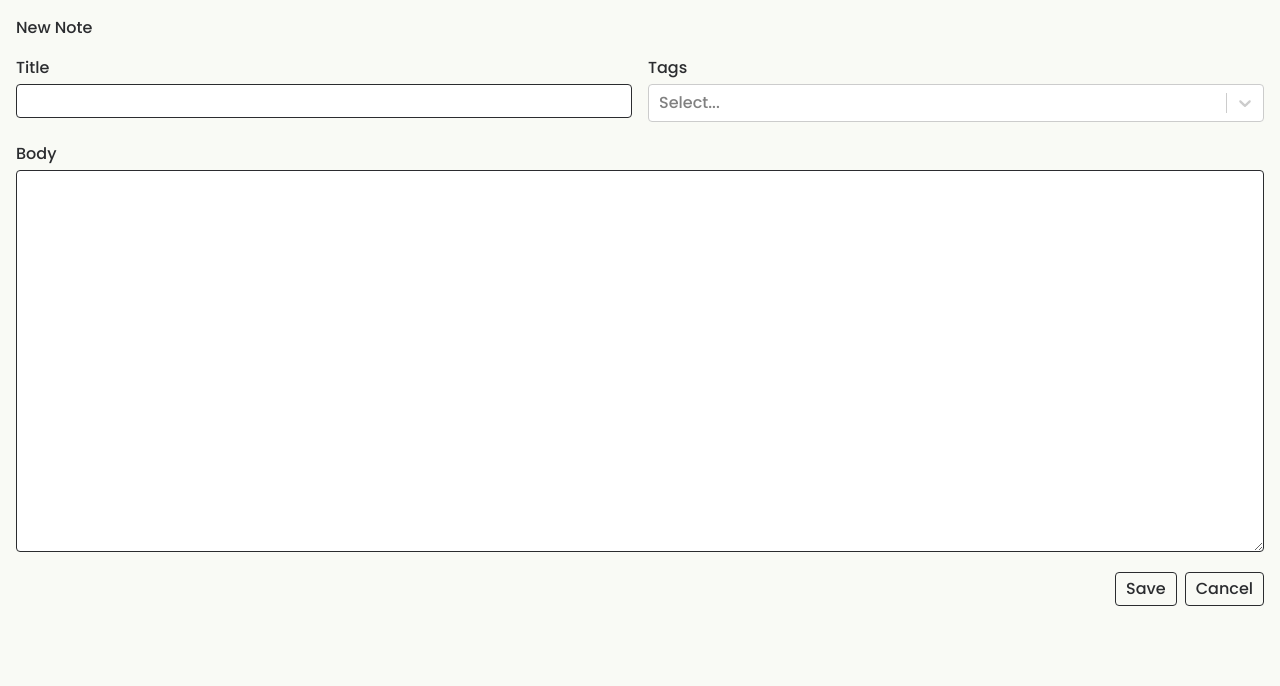
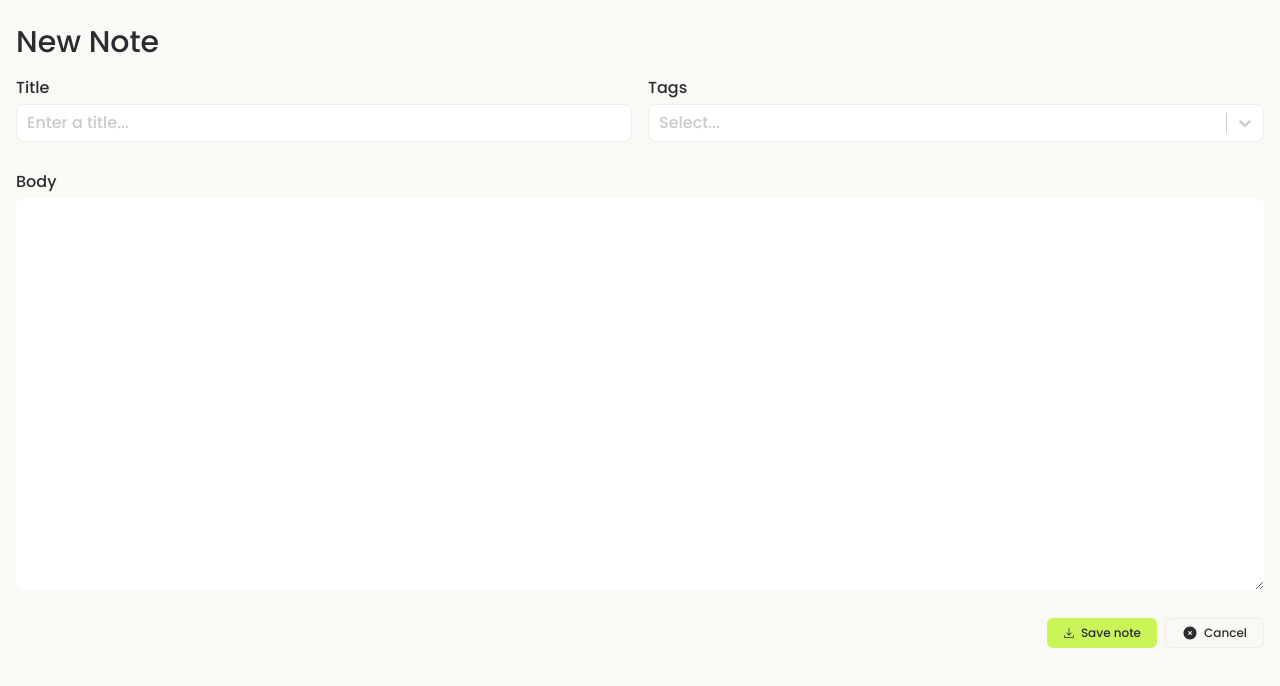
Before and after one commit to LukasV3/notable, a React (Vite) app: page /new in a window 1280 px wide. Shown: the top 686 px of the page. Built offline with nearby package versions, Linux system fonts and the light colour scheme.

Commit message:
Updated styles and added dark mode class variants

```diff
--- a/index.html
+++ b/index.html
@@ -6,7 +6,7 @@
     <meta name="viewport" content="width=device-width, initial-scale=1.0" />
     <title>Notable</title>
   </head>
-  <body>
+  <body class="text-grey font-medium bg-volt-light min-h-screen dark:text-white dark:bg-[#0d0f10]">
     <div id="root"></div>
     <script type="module" src="/src/main.tsx"></script>
   </body>
--- a/src/App.tsx
+++ b/src/App.tsx
@@ -86,8 +86,8 @@ function App() {
   }
 
   return (
-    <div className="bg-[#f9faf5] min-h-screen text-grey font-medium">
-      <div className="container py-4">
+    <div className="bg-volt-light min-h-screen dark:bg-[#0d0f10]">
+      <div className="container py-6">
         <Routes>
           <Route
             path="/"
--- a/src/components/EditNote.tsx
+++ b/src/components/EditNote.tsx
@@ -13,7 +13,7 @@ export function EditNote({ onSubmit, onAddTag, availableTags }: EditNoteProps) {
 
   return (
     <>
-      <h1 className="mb-4">Edit Note</h1>
+      <h1 className="text-3xl mb-4">Edit Note</h1>
       <NoteForm
         title={note.title}
         markdown={note.markdown}
--- a/src/components/NewNote.tsx
+++ b/src/components/NewNote.tsx
@@ -10,7 +10,7 @@ type NewNoteProps = {
 export function NewNote({ onSubmit, onAddTag, availableTags }: NewNoteProps) {
   return (
     <>
-      <h1 className="mb-4">New Note</h1>
+      <h1 className="text-3xl mb-4">New Note</h1>
       <NoteForm onSubmit={onSubmit} onAddTag={onAddTag} availableTags={availableTags} />
     </>
   );
--- a/src/components/Note.tsx
+++ b/src/components/Note.tsx
@@ -1,6 +1,7 @@
 import { Link, useNavigate } from "react-router-dom";
 import { useNote } from "./NoteLayout";
 import { ReactMarkdown } from "react-markdown/lib/react-markdown";
+import { PencilSquareIcon, TrashIcon } from "@heroicons/react/24/solid";
 
 type NoteProps = {
   onDelete: (id: string) => void;
@@ -12,16 +13,16 @@ export function Note({ onDelete }: NoteProps) {
 
   return (
     <>
-      <div className="grid grid-cols-2 mb-4">
-        <div>
-          <h1>{note.title}</h1>
+      <div className="flex justify-between gap-x-4 mb-8">
+        <div className="flex flex-col justify-between gap-y-6">
+          <h1 className="text-3xl">{note.title}</h1>
 
           {note.tags.length > 0 && (
             <ul className="flex gap-2 flex-wrap">
               {note.tags.map((tag) => (
                 <li
                   key={tag.id}
-                  className="border border-grey rounded px-2.5 py-1 font-bold text-xs"
+                  className="bg-volt rounded-full px-2.5 py-1 font-bold text-xs dark:text-grey"
                 >
                   {tag.label}
                 </li>
@@ -30,26 +31,38 @@ export function Note({ onDelete }: NoteProps) {
           )}
         </div>
 
-        <div className="flex gap-x-2 items-start justify-end flex-wrap">
+        <div className="flex flex-col justify-between items-end gap-y-6">
+          <Link to="/">
+            <button className="btn btn-volt">
+              <span className="text-base leading-4">&#60;</span> Back
+            </button>
+          </Link>
+
+          <div className="flex flex-wrap justify-end gap-2">
             <Link to={`/${note.id}/edit`}>
-            <button className="border border-grey rounded px-2.5 py-1">Edit</button>
+              <button className="btn btn-border">
+                <PencilSquareIcon className="w-3 h-3 shrink-0" />
+                Edit note
+              </button>
             </Link>
+
             <button
               onClick={() => {
                 onDelete(note.id);
                 navigate("/");
               }}
-            className="border border-grey rounded px-2.5 py-1"
+              className="btn btn-grey"
             >
-            Delete
+              <TrashIcon className="w-3 h-3 shrink-0" />
+              Delete note
             </button>
-          <Link to="/">
-            <button className="border border-grey rounded px-2.5 py-1">Back</button>
-          </Link>
+          </div>
         </div>
       </div>
 
-      <ReactMarkdown>{note.markdown}</ReactMarkdown>
+      <ReactMarkdown className="bg-white p-4 rounded-lg min-h-[360px] dark:bg-[#161818] dark:border-none">
+        {note.markdown}
+      </ReactMarkdown>
     </>
   );
 }
--- a/src/components/NoteForm.tsx
+++ b/src/components/NoteForm.tsx
@@ -3,6 +3,7 @@ import { Link, useNavigate } from "react-router-dom";
 import CreatableReactSelect from "react-select/creatable";
 import { NoteData, Tag } from "../App";
 import { v4 as uuidV4 } from "uuid";
+import { ArrowDownTrayIcon, XCircleIcon } from "@heroicons/react/24/solid";
 
 type NoteFormProps = {
   onSubmit: (data: NoteData) => void;
@@ -36,7 +37,7 @@ export function NoteForm({
   }
 
   return (
-    <form onSubmit={handleSubmit} className="flex flex-col gap-y-5">
+    <form onSubmit={handleSubmit} className="flex flex-col gap-y-7">
       <div className="grid gap-y-2 gap-x-4 sm:grid-cols-2">
         <div className="flex flex-col gap-1">
           <label htmlFor="title">Title</label>
@@ -44,7 +45,8 @@ export function NoteForm({
             ref={titleRef}
             defaultValue={title}
             id="title"
-            className="border border-grey rounded px-2.5 py-1"
+            className="border border-grey-border rounded-lg px-2.5 py-1.5 placeholder-grey/25 dark:bg-[#22262a] dark:border-none dark:placeholder:text-white/25"
+            placeholder="Enter a title..."
             required
           />
         </div>
@@ -65,6 +67,19 @@ export function NoteForm({
               setSelectedTags(tags.map((tag) => ({ label: tag.label, id: tag.value })))
             }
             isMulti
+            classNames={{
+              control: () =>
+                "!border-grey-border !rounded-lg dark:bg-[#22262a] dark:border-none",
+              placeholder: () => "!text-grey/25 dark:!text-white/25",
+              input: () => "dark:text-white",
+              menu: () => "!border-grey-border !rounded-lg dark:bg-[#22262a]",
+              menuList: () => "!py-0 !rounded-lg",
+              option: (state) =>
+                `!cursor-pointer ${
+                  state.isFocused ? "!bg-volt dark:text-grey" : "!bg-transparent"
+                }`,
+              multiValue: () => "!rounded-full !bg-volt !px-1.5",
+            }}
           />
         </div>
       </div>
@@ -77,22 +92,19 @@ export function NoteForm({
           id="markdown"
           rows={15}
           required
-          className="border border-grey rounded p-2.5"
+          className="rounded-lg p-4 dark:bg-[#22262a] dark:border-none"
         />
       </div>
 
-      <div className="flex flex-wrap gap-y-2 sm:self-end sm:flex-wrap sm:gap-x-2">
-        <button
-          type="submit"
-          className="border border-grey rounded px-2.5 py-1 w-full sm:w-auto"
-        >
-          Save
+      <div className="flex flex-col basis-full gap-2 sm:flex-row sm:self-end">
+        <button type="submit" className="btn btn-volt">
+          <ArrowDownTrayIcon className="w-3 h-3 shrink-0" />
+          Save note
         </button>
-        <Link to="..">
-          <button
-            type="button"
-            className="border border-grey rounded px-2.5 py-1 w-full sm:w-auto"
-          >
+
+        <Link to=".." className="contents">
+          <button type="submit" className="btn btn-border">
+            <XCircleIcon className="w-4 h-4 shrink-0" />
             Cancel
           </button>
         </Link>
--- a/src/index.css
+++ b/src/index.css
@@ -3,3 +3,21 @@
 @tailwind base;
 @tailwind components;
 @tailwind utilities;
+
+@layer components {
+  .btn {
+    @apply px-4 py-1.5 text-xs rounded-md flex justify-center items-center gap-x-1.5 duration-150;
+  }
+
+  .btn-border {
+    @apply border border-grey-border hover:text-grey/60 dark:bg-[#121316] dark:border-grey-border-dark dark:hover:text-white/60;
+  }
+
+  .btn-volt {
+    @apply bg-volt text-grey hover:bg-grey-dark hover:text-white dark:border dark:border-grey-border-dark;
+  }
+
+  .btn-grey {
+    @apply bg-grey-dark text-white hover:bg-volt hover:text-grey dark:bg-[#121316] dark:border dark:border-grey-border-dark dark:hover:text-white/60;
+  }
+}
--- a/tailwind.config.js
+++ b/tailwind.config.js
@@ -9,9 +9,14 @@ export default {
       colors: {
         grey: {
           DEFAULT: '#2b2c2f',
-          dark: '#1b1e21'
+          dark: '#1b1e21',
+          border: '#edeee7',
+          "border-dark": '#1c1d1f'
         },
-        volt: '#caf558'
+        volt: {
+          DEFAULT: '#caf558',
+          light: '#f9faf5'
+        }
       }
     },
     fontFamily: {
```
Also changed, not shown: src/components/NoteList.tsx (+32 -24 lines). Lines whose indentation alone changed are shown as unchanged.
